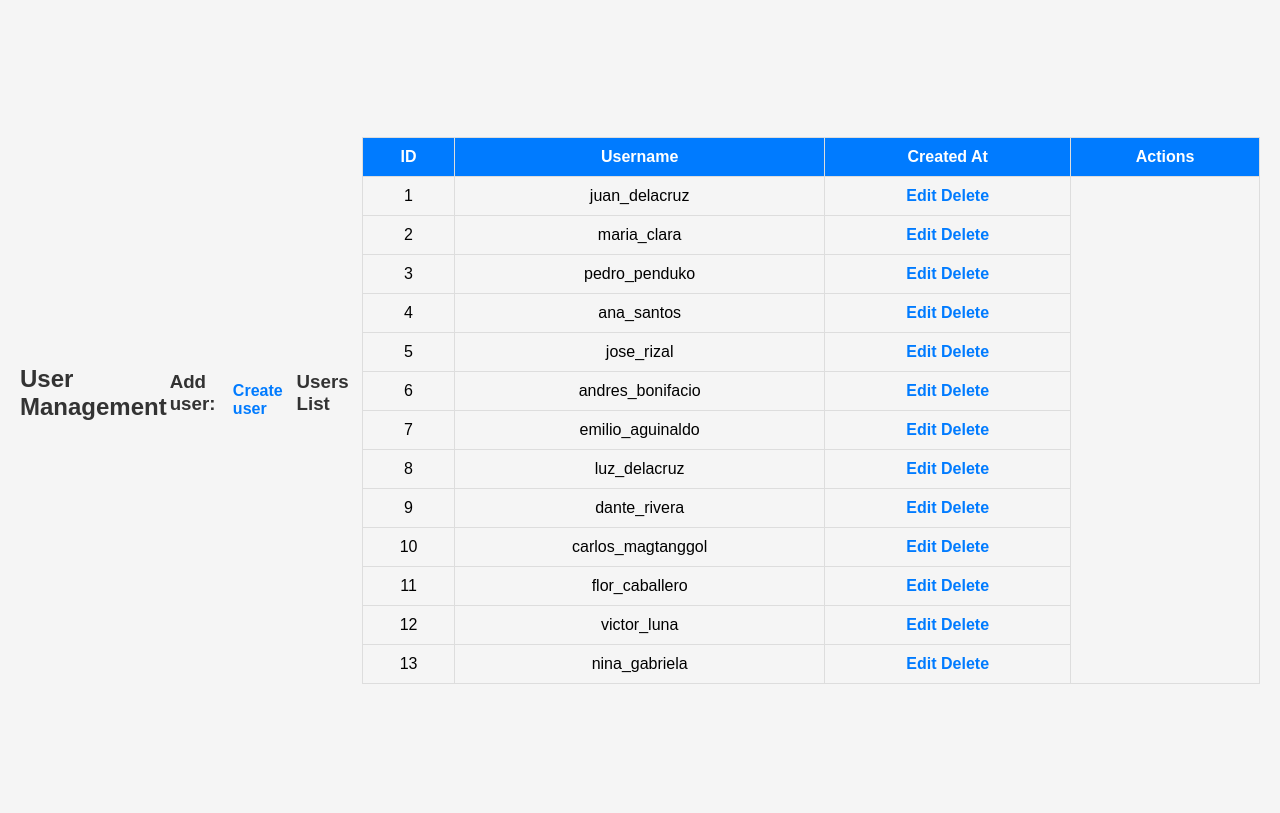
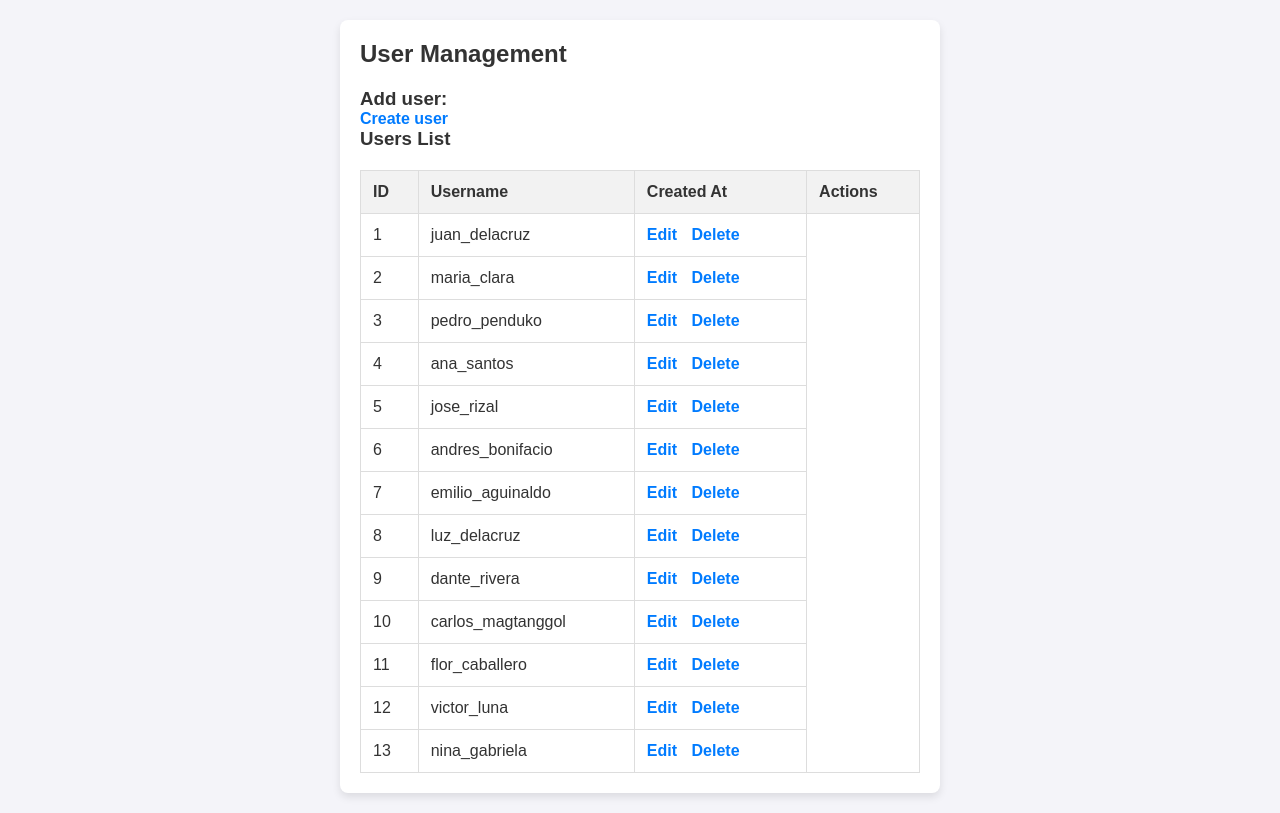
Before and after one commit to manahanCoded/wiscodes, a PHP site: page / in a window 1280 px wide. Before the commit the page ends 684 px from the top, so only its background shows below. Run offline with PHP 8.4, Linux system fonts and the light colour scheme; data comes from the database, SQL or seed files in the repository.

Commit message:
change of style

```diff
--- a/index.php
+++ b/index.php
@@ -62,6 +62,7 @@ $result = $conn->query("SELECT * FROM users");
     <link rel="stylesheet" href="style.css">
 </head>
 <body>
+    <section >
     <h2>User Management</h2>
     <h3>Add user:</h3>
     <a href="add.php">Create user</a>
@@ -78,6 +79,7 @@ $result = $conn->query("SELECT * FROM users");
 
         <button type="submit">Update User</button>
     </form>
+    </section>
     <?php endif; ?>
 
     <h3>Users List</h3>
--- a/style.css
+++ b/style.css
@@ -1,77 +1,77 @@
-
 * {
     margin: 0;
     padding: 0;
     box-sizing: border-box;
-    font-family: Arial, sans-serif;
 }
 
-
 body {
+    font-family: Arial, sans-serif;
+    background-color: #f4f4f9;
+    color: #333;
     display: flex;
     justify-content: center;
     align-items: center;
     min-height: 100vh;
-    background-color: #f5f5f5;
-    padding: 20px;
+    flex-direction: column;
 }
 
+h2 {
+    color: #333;
+    margin-bottom: 20px;
+}
 
-.container {
+section {
     max-width: 600px;
-    background-color: #fff;
+    width: 100%;
+    background: #fff;
+    padding: 20px;
+    margin: 20px 0;
     border-radius: 8px;
     box-shadow: 0 4px 8px rgba(0, 0, 0, 0.1);
-    padding: 20px;
-    text-align: center;
-}
-
-h2, h3 {
-    color: #333;
-    margin-bottom: 15px;
 }
 
 a {
+    color: #007bff;
     text-decoration: none;
-    color: #007bff;
     font-weight: bold;
 }
 
+a:hover {
+    text-decoration: underline;
+}
 
 form {
     display: flex;
     flex-direction: column;
-    gap: 10px;
-    margin-bottom: 20px;
 }
 
 label {
-    color: #555;
     font-weight: bold;
+    margin-bottom: 5px;
 }
 
-input[type="text"], input[type="password"] {
+input[type="text"],
+input[type="password"] {
     padding: 10px;
+    margin-bottom: 15px;
     border: 1px solid #ddd;
     border-radius: 4px;
     width: 100%;
 }
 
 button {
-    padding: 10px;
+    padding: 10px 20px;
+    border: none;
     background-color: #007bff;
-    border: none;
+    color: white;
     border-radius: 4px;
-    color: #fff;
+    cursor: pointer;
     font-weight: bold;
-    cursor: pointer;
-    transition: background-color 0.3s ease;
 }
 
 button:hover {
     background-color: #0056b3;
 }
-
 
 table {
     width: 100%;
@@ -81,28 +81,46 @@ table {
 
 table, th, td {
     border: 1px solid #ddd;
-    padding: 10px;
+}
+
+th, td {
+    padding: 12px;
+    text-align: left;
 }
 
 th {
-    background-color: #007bff;
-    color: #fff;
+    background-color: #f2f2f2;
+    font-weight: bold;
 }
 
-td {
-    text-align: center;
+td a {
+    margin-right: 10px;
+    color: #007bff;
 }
 
-th, td {
-    text-align: center;
+td a:hover {
+    color: #0056b3;
 }
 
-.actions a {
-    margin: 0 5px;
-    color: #007bff;
-    text-decoration: none;
+@media (max-width: 600px) {
+    body {
+        padding: 10px;
+    }
+
+    section {
+        padding: 15px;
+    }
+
+    table, th, td {
+        font-size: 14px;
+    }
+
+    input[type="text"],
+    input[type="password"] {
+        padding: 8px;
+    }
+
+    button {
+        padding: 8px 16px;
+    }
 }
-
-.actions a:hover {
-    color: #0056b3;
-}
```
